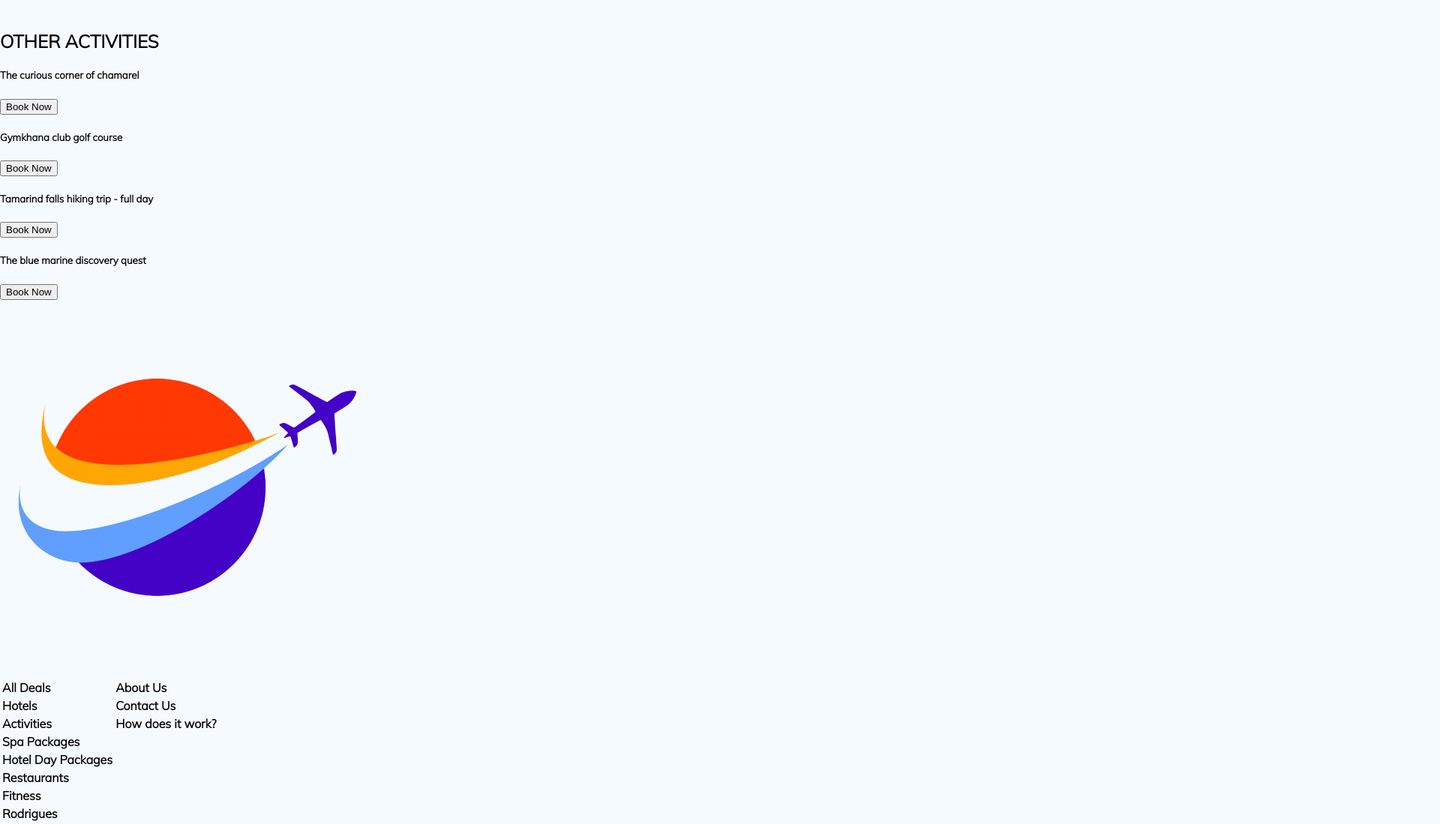
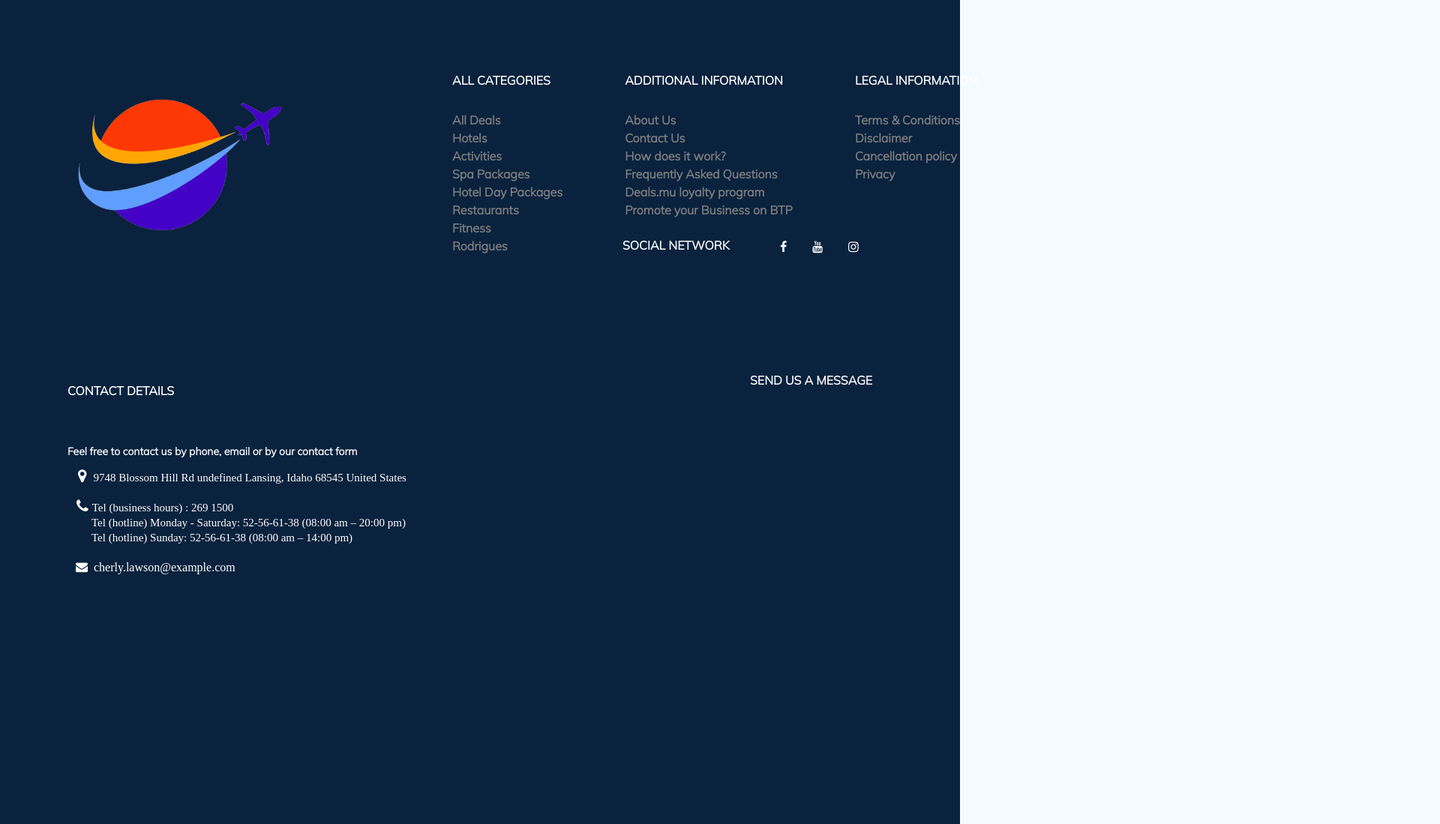
Before and after one commit to JurgensM/Hotel-Project, a plain HTML site: page index.html in a window 1280 px wide. Shown: the part 4840-5939 px from the top of the page at 75% size, 1920 px wide, since content can reach past the window. Drawn offline with Linux system fonts and the light colour scheme; some packages are replaced by stand-ins of ours.

Commit message:
footer work

```diff
--- a/index.html
+++ b/index.html
@@ -289,7 +289,7 @@
             <h1 class="abt-us">WHAT PEOPLE THINK ABOUT US</h1>
             <div class="about-us">
                 <img class= "smile-man" src="images/uomo-sorridente.png" alt="">
-                <p class="name">Young Barak Obama</p>
+                <p class="name">Ashley Cole</p>
                 <p class="stay">Stayed 18 Nov, 2019</p>
                 <i class="fa fa-star" id="yellow"></i>
                 <i class="fa fa-star" id="yellow"></i>
@@ -378,50 +378,74 @@
 
     <footer>
         <img src="images/logo.png" alt="logo2" class="logo-2">
-        <table>
+        <table class="footer-table">
             <tr>
-                <td>All Deals</td>
-                <td>About Us
-                </td>
-                <td></td>
+                <td class="td-title">ALL CATEGORIES</td>
+                <td class="td-title">ADDITIONAL INFORMATION</td>
+                <td class="td-title">LEGAL INFORMATION</td>
+            </tr>
+            <tr >
+                <td class="td-3">All Deals</td>
+                <td class="td-3">About Us</td>
+                <td class="td-3">Terms & Conditions</td>
             </tr>
 
             <tr>
-                <td>Hotels</td>
-                <td>Contact Us</td>
-                <td></td>
+                <td class="td-3">Hotels</td>
+                <td class="td-3">Contact Us</td>
+                <td class="td-3">Disclaimer</td>
             </tr>
             <tr>
-                <td>Activities</td>
-                <td>How does it work?</td>
-                <td></td>
+                <td class="td-3">Activities</td>
+                <td class="td-3">How does it work?</td>
+                <td class="td-3">Cancellation policy</td>
             </tr>
             <tr>
-                <td>Spa Packages</td>
-                <td></td>
-                <td></td>
+                <td class="td-3">Spa Packages</td>
+                <td class="td-3">Frequently Asked Questions</td>
+                <td class="td-3">Privacy</td>
             </tr>
             <tr>
-                <td>Hotel Day Packages</td>
-                <td></td>
-                <td></td>
+                <td class="td-3">Hotel Day Packages</td>
+                <td class="td-3">Deals.mu loyalty program</td>
+                <td class="td-3"></td>
             </tr>
             <tr>
-                <td>Restaurants</td>
-                <td></td>
-                <td></td>
+                <td class="td-3">Restaurants</td>
+                <td class="td-3">Promote your Business on BTP</td>
+                <td class="td-3"></td>
             </tr>
             <tr>
-                <td>Fitness</td>
-                <td></td>
-                <td></td>
+                <td class="td-3">Fitness</td>
+                <td class="td-3"></td>
+                <td class="td-3"></td>
             </tr>
             <tr>
-                <td>Rodrigues</td>
-                <td></td>
-                <td></td>
+                <td class="td-3">Rodrigues</td>
+
             </tr>
         </table>
+
+        <h4 class="social">SOCIAL NETWORK</h4>
+        <i class="fa fa-facebook" id="fb"></i>
+        <i class="fa fa-youtube" id="yt"></i>
+        <i class="fa fa-instagram" id="ig"></i>
+
+        <h4 class="h-contact" >CONTACT DETAILS</h4 >
+        <h4 class="h-send">SEND US A MESSAGE</h4>
+        <p class="feel-free">Feel free to contact us by phone, email or by our contact form</p>
+        <i class="fa fa-map-marker" id="footer-location">
+            <span class="blossom">9748 Blossom Hill Rd undefined Lansing, Idaho 68545 United States</span>
+        </i>
+        <i class="fa fa-phone" id="phone-footer">
+            <span class="p-tel">
+            <span class="span-footer">Tel (business hours) : 269 1500</span> <br>
+            <span>Tel (hotline) Monday - Saturday: 52-56-61-38 (08:00 am – 20:00 pm)</span> <br>
+            <span> Tel (hotline) Sunday: 52-56-61-38 (08:00 am – 14:00 pm)</span>
+        </i>
+        <i class="fa fa-envelope" id="message-footer">
+            <span class="cherly">cherly.lawson@example.com</span>
+        </i>
 
     </footer>
 
@@ -432,15 +456,3 @@
 
 </body>
 </html>
-
-<!--
-ADDITIONAL INFORMATION
-
-About Us
-Contact Us
-How does it work?
-Frequently Asked Questions
-Deals.mu loyalty program
-Promote your Business on BTP
-
--->
--- a/style.css
+++ b/style.css
@@ -818,3 +818,207 @@ td, i {
     z-index: 3;
 
 }
+
+.activities {
+    position: relative;
+    left: 90px;
+    bottom: 500px;
+}
+
+.chamarel{
+    position: relative;
+    left: 90px;
+    bottom: 460px;
+    width: 250px;
+    height: 250px;
+    border-radius: 10px;
+
+    background: linear-gradient(0deg, blue, green 0%, );
+
+}
+.img-bg {
+    background-image:
+    linear-gradient(to top, rgba(10, 34, 61, 0.73), rgba(255,255,255, 0.1)),
+    url(images/cameriere\ \(2\).jpg);
+    border-radius: 10px;
+    width: 100%;
+    height: 100%;
+    background-size: cover;
+    color: white;
+    padding: 20px;
+}
+
+.curious{
+    position: relative;
+    left: 25px;
+    bottom: 200px;
+    color: white;
+    font-size: 20px;
+
+}
+
+.btn-book-3{
+    position: relative;
+    left: 25px;
+    bottom: 210px;
+    width: 90px;
+    height: 40px;
+    background-color: #EC1F46;
+    color: white;
+    border-radius: 3px;
+    border-style: hidden;
+ }
+
+ .chamarel-2 {
+    position: relative;
+    left: 430px;
+    bottom: 710px;;
+    width: 250px;
+    height: 250px;
+    border-radius: 10px;
+
+
+ }
+.chamarel-3 {
+ position: relative;
+    left: 760px;
+    bottom: 960px;;
+    width: 250px;
+    height: 250px;
+    border-radius: 10px;
+}
+
+.chamarel-4 {
+    position: relative;
+    left: 1100px;
+    bottom: 1208px;;
+    width: 250px;
+    height: 250px;
+    border-radius: 10px;
+}
+
+footer {
+    position: relative;
+    bottom: 1100px;
+    background-color: #0A223D;
+    color: white;
+    height: 1300px;
+    font-family: 'Mulish';
+}
+
+.logo-2 {
+    position: relative;
+    top: 80px;
+    left: 90px;
+    width: 300px;
+    height: 300px;
+
+}
+
+.footer-table {
+    position: relative;
+    left: 600px;
+    bottom: 200px;
+
+
+}
+
+.td-3{
+    padding-right: 80px;
+    color: gray;
+}
+
+.td-title{
+    padding-bottom: 30px;
+    color: white;
+    padding-right: 80px;
+
+}
+
+.social {
+    position: relative;
+    left: 830px;
+    bottom: 245px
+}
+
+#fb {
+    position: relative;
+    left: 1030px;
+    bottom: 293px;
+}
+
+#yt {
+    position: relative;
+    left: 1040px;
+    bottom: 293px;
+}
+
+#ig {
+    position: relative;
+    left: 1050px;
+    bottom: 293px;
+}
+
+.h-contact{
+    position: relative;
+    left: 90px;
+    bottom: 150px;
+}
+.h-send{
+    position: relative;
+    left: 1000px;
+    bottom: 205px;
+}
+
+.feel-free {
+    position: relative;
+    left: 90px;
+    bottom: 150px;
+    font-size: 14px;
+}
+
+
+.p-tel{
+    position: relative;
+    left: 20px;
+    font-size: 15px;
+    /* padding-left: 4px; */
+}
+
+#footer-location {
+    position: relative;
+    left: 94px;
+    bottom: 200px;
+    font-size: 20px;
+
+}
+
+.blossom {
+    font-size: 15px;
+    padding: 4px;
+}
+
+#phone-footer {
+    position: relative;
+    left: -374px;
+    bottom: 120px;
+    font-size: 20px;
+}
+
+#message-footer{
+    position: relative;
+    right: 818px;
+    font-size: 20;
+    bottom: 80px;
+
+
+}
+
+.span-footer {
+    position: relative;
+    left: -20px;
+}
+
+.cherly {
+    padding-left: 4px;
+}
```
Also changed, not shown: images/cameriere (2).jpg (added).
